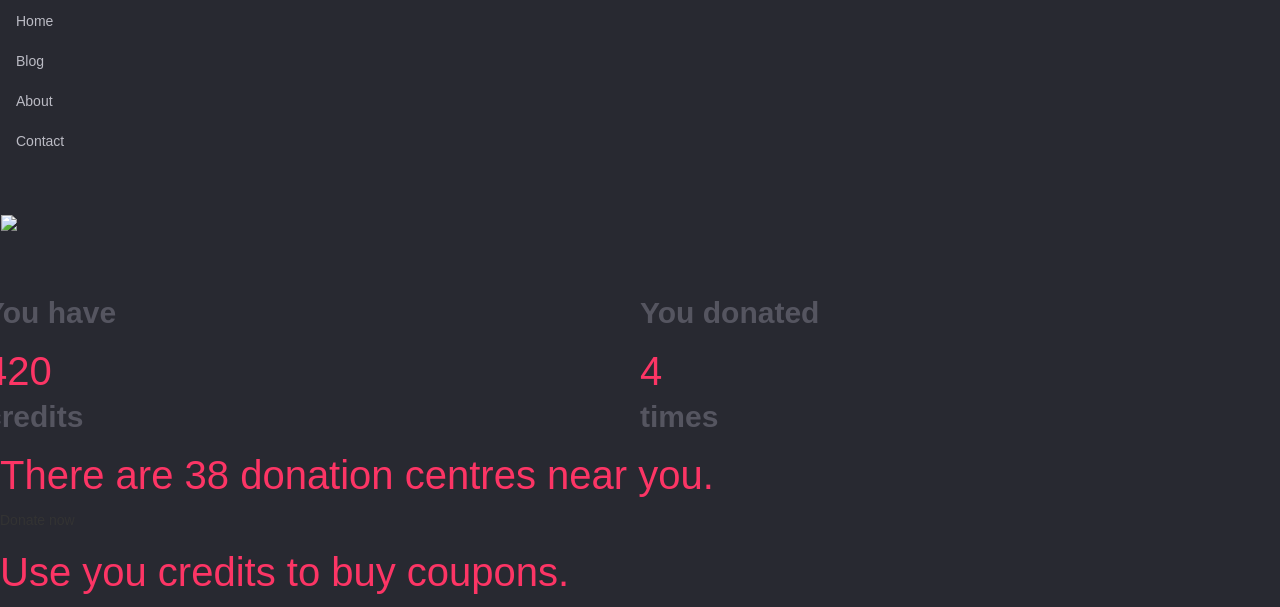
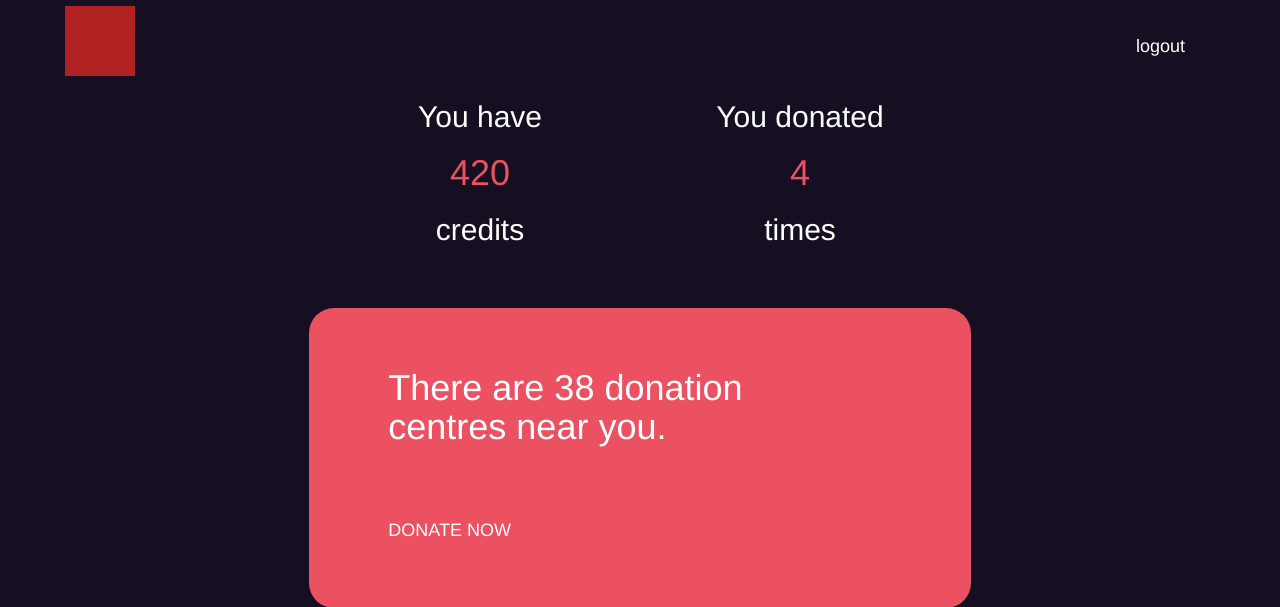
Before and after one commit to GAUTHAM31/CareHack, a Django app: template donors/customer/templates/home.html in a window 1280 px wide. Shown: the top 607 px of the page. Run offline with Django 3.2, Linux system fonts and the light colour scheme; the template is opened without the code that fills it, so the values that code supplies are empty; some libraries are stand-ins or nearby versions.

Commit message:
Updated dashboard navbar

```diff
--- a/donors/customer/templates/home.html
+++ b/donors/customer/templates/home.html
@@ -7,7 +7,7 @@
   <link rel="stylesheet" href="https://cdnjs.cloudflare.com/ajax/libs/normalize/5.0.0/normalize.min.css">
   <link rel="stylesheet" href="https://maxcdn.bootstrapcdn.com/bootstrap/3.3.7/css/bootstrap.min.css">
 
-      <link rel="stylesheet" href="css/style.css">
+      <link rel="stylesheet" href="css/home-style.css">
 
 
 </head>
@@ -20,19 +20,7 @@
   <div class="navbar">
     <ul class="nav">
       <li class="item">
-        <a href="#">Home</a>
-      </li>
-
-      <li class="item">
-        <a href="#">Blog</a>
-      </li>
-
-      <li class="item">
-        <a href="#">About</a>
-      </li>
-
-      <li class="item">
-        <a href="#" class="contact">Contact</a>
+        <a href="#" class="contact">logout</a>
       </li>
     </ul>
 
@@ -88,7 +76,7 @@
 </div>
 
     <script src="https://cdnjs.cloudflare.com/ajax/libs/jquery/2.1.3/jquery.min.js"></script>
-    <script  src="js/index.js"></script>
+    <script  src="js/home-index.js"></script>
 
 </body>
 </html>
```
